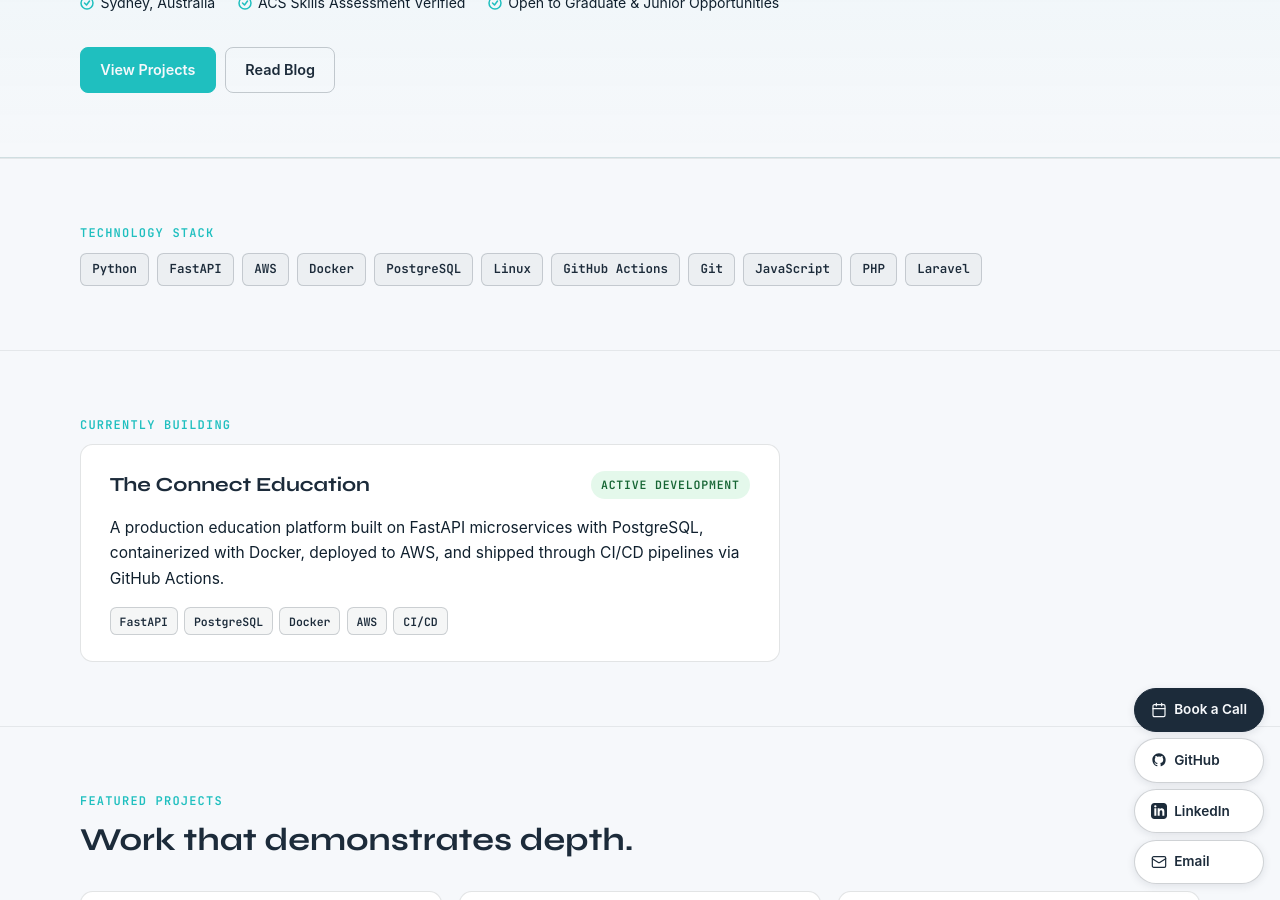
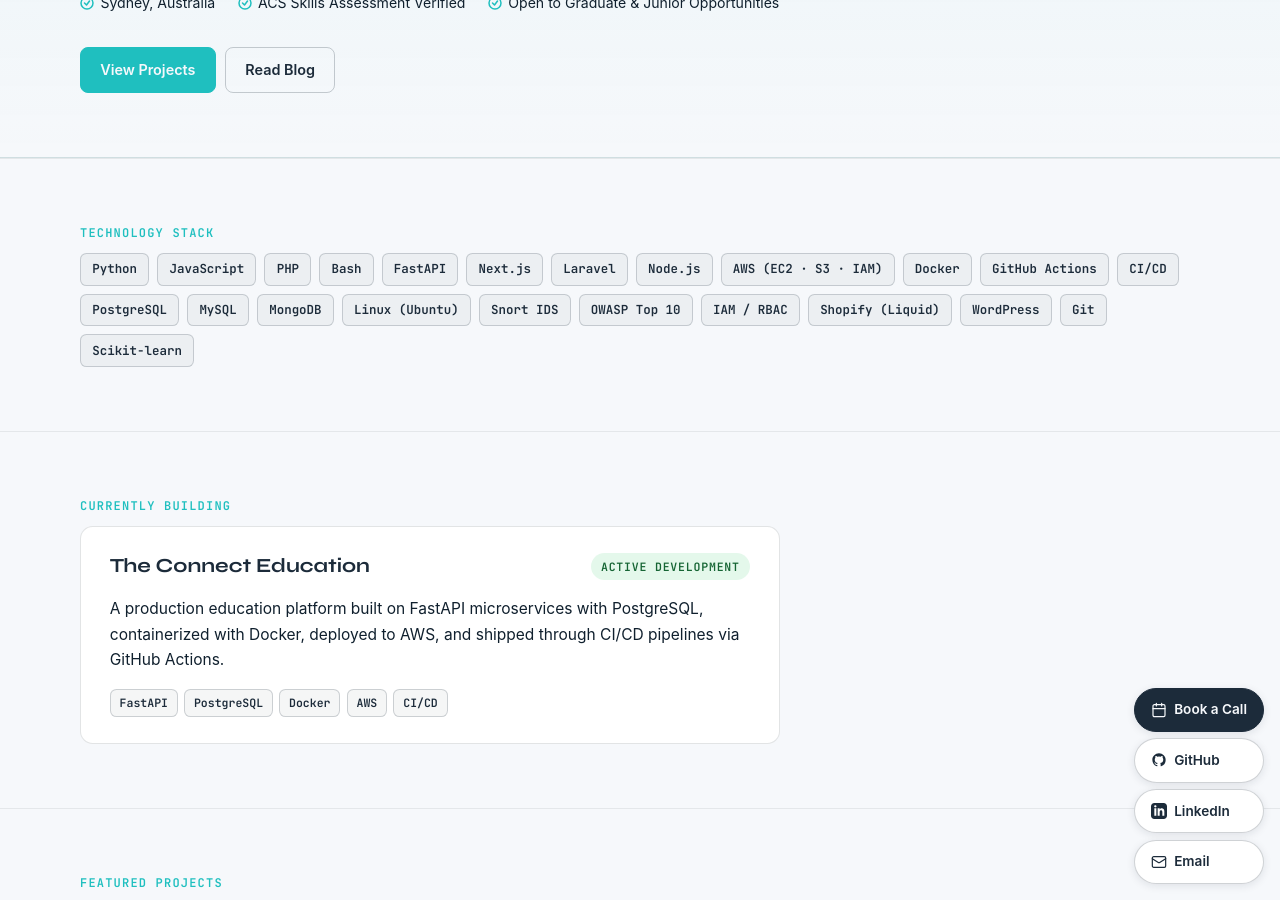
Before and after one commit to abinrimal/abinrimal.github.io, a Jekyll site: the page built from index.md, in a window 1280 px wide and 900 px high, scrolled down 467 px. Built offline with Jekyll 4.4.1, drawn with Linux system fonts in a browser that asks for light colours.

Commit message:
Update Tech Stacks

```diff
--- a/_layouts/home.html
+++ b/_layouts/home.html
@@ -64,17 +64,42 @@ layout: default
   <div class="container">
     <p class="section-eyebrow">Technology Stack</p>
     <div class="badge-row" role="list" aria-label="Technologies">
+      <!-- Languages -->
       <span class="tech-badge" role="listitem">Python</span>
-      <span class="tech-badge" role="listitem">FastAPI</span>
-      <span class="tech-badge" role="listitem">AWS</span>
-      <span class="tech-badge" role="listitem">Docker</span>
-      <span class="tech-badge" role="listitem">PostgreSQL</span>
-      <span class="tech-badge" role="listitem">Linux</span>
-      <span class="tech-badge" role="listitem">GitHub Actions</span>
-      <span class="tech-badge" role="listitem">Git</span>
       <span class="tech-badge" role="listitem">JavaScript</span>
       <span class="tech-badge" role="listitem">PHP</span>
+      <span class="tech-badge" role="listitem">Bash</span>
+
+      <!-- Frameworks & Libraries -->
+      <span class="tech-badge" role="listitem">FastAPI</span>
+      <span class="tech-badge" role="listitem">Next.js</span>
       <span class="tech-badge" role="listitem">Laravel</span>
+      <span class="tech-badge" role="listitem">Node.js</span>
+
+      <!-- Cloud & DevOps -->
+      <span class="tech-badge" role="listitem">AWS (EC2 · S3 · IAM)</span>
+      <span class="tech-badge" role="listitem">Docker</span>
+      <span class="tech-badge" role="listitem">GitHub Actions</span>
+      <span class="tech-badge" role="listitem">CI/CD</span>
+
+      <!-- Databases -->
+      <span class="tech-badge" role="listitem">PostgreSQL</span>
+      <span class="tech-badge" role="listitem">MySQL</span>
+      <span class="tech-badge" role="listitem">MongoDB</span>
+
+      <!-- Systems & Security -->
+      <span class="tech-badge" role="listitem">Linux (Ubuntu)</span>
+      <span class="tech-badge" role="listitem">Snort IDS</span>
+      <span class="tech-badge" role="listitem">OWASP Top 10</span>
+      <span class="tech-badge" role="listitem">IAM / RBAC</span>
+
+      <!-- CMS & eCommerce -->
+      <span class="tech-badge" role="listitem">Shopify (Liquid)</span>
+      <span class="tech-badge" role="listitem">WordPress</span>
+
+      <!-- Tools -->
+      <span class="tech-badge" role="listitem">Git</span>
+      <span class="tech-badge" role="listitem">Scikit-learn</span>
     </div>
   </div>
 </section>
```
